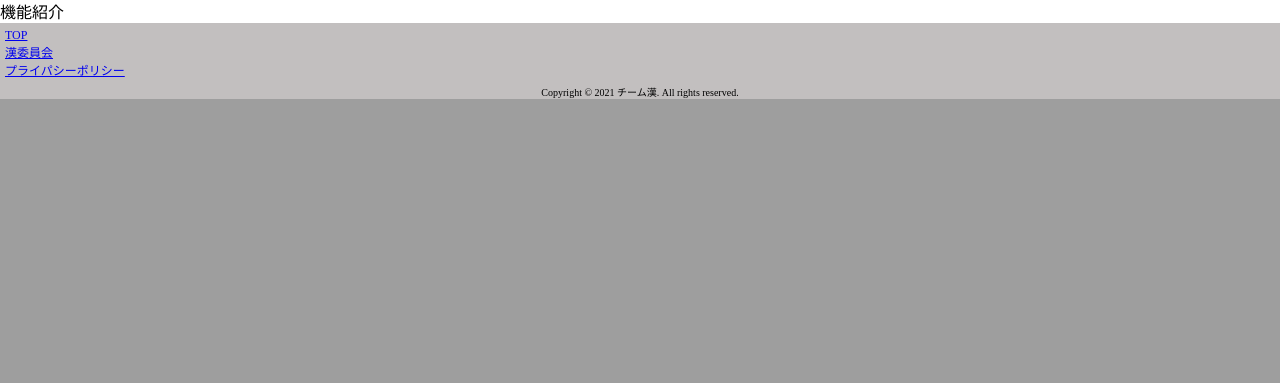
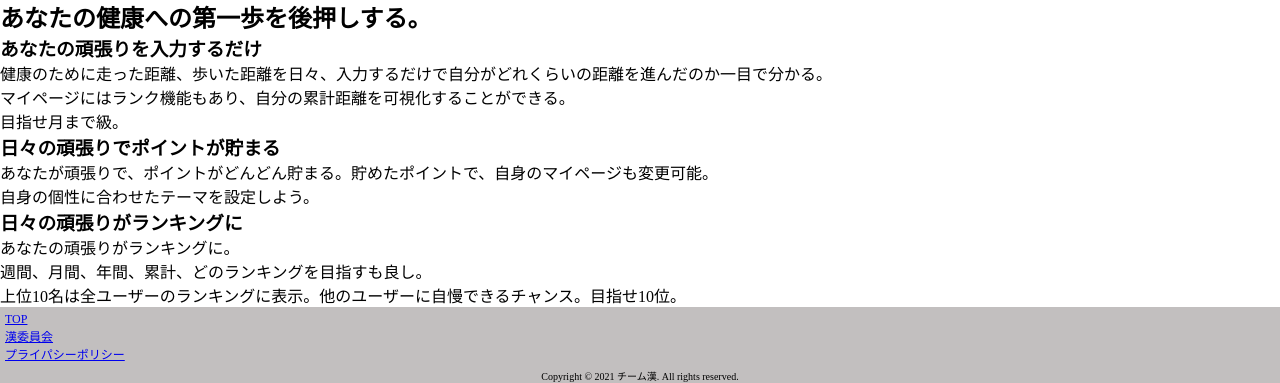
Before and after one commit to sss-sr2021/GUYS, a PHP site: page /top.php in a window 1280 px wide. Shown: the part 729-1112 px from the top of the page. Before the commit the page ends 828 px from the top, so only its background shows below. Run offline with PHP 8.4, Linux system fonts and the light colour scheme; some libraries are stand-ins or nearby versions.

Commit message:
top.php変更 admin.php変更

```diff
--- a/www/Pages/admin.php
+++ b/www/Pages/admin.php
@@ -6,7 +6,7 @@
  * Version :0.0.1
  * create :2021.05.20
  * Update :2021.05.24 秦//admin.phpのユーザー削除機能追加。
- *         2021.05.25 秦//管理者だけ非表示。
+ *         2021.05.25 秦//管理者だけ非表示。パスワードは非表示
  *
 */
 
@@ -50,7 +50,6 @@ include('./commonParts/header.php');
                         <th>名前</th>
                         <th>性別</th>
                         <th>メールアドレス</th>
-                        <th>パスワード</th>
                         <th>マイレージ</th>
                         <th>所持ポイント</th>
                     </tr>
@@ -63,7 +62,6 @@ include('./commonParts/header.php');
                         <td><?= $row['name'] ?></td>
                         <td><?= $row['gender'] ?></td>
                         <td><?= $row['email'] ?></td>
-                        <td><?= $row['pass'] ?></td>
                         <td><?= $row['sum_mileage'] ?></td>
                         <td><?= $row['point'] ?></td>
                     </tr>
--- a/www/Pages/top.php
+++ b/www/Pages/top.php
@@ -20,7 +20,30 @@ include('./commonParts/header.php');
      <div class='container'>
          <main>
              <div class="images"><p class="inimages">輝く明日へGO！</p></div>
-            <p>機能紹介</p>
+            <h2>あなたの健康への第一歩を後押しする。</h2>
+                <article class="provision">
+                    <h3>あなたの頑張りを入力するだけ</h3>
+                    <p>
+                        健康のために走った距離、歩いた距離を日々、入力するだけで自分がどれくらいの距離を進んだのか一目で分かる。<br/>
+                        マイページにはランク機能もあり、自分の累計距離を可視化することができる。<br/>
+                        目指せ月まで級。
+                    </p>
+                </article>
+                <article class="provision">
+                    <h3>日々の頑張りでポイントが貯まる</h3>
+                    <p>
+                        あなたが頑張りで、ポイントがどんどん貯まる。貯めたポイントで、自身のマイページも変更可能。<br/>
+                        自身の個性に合わせたテーマを設定しよう。
+                    </p>
+                </article>
+                <article class="provision">
+                    <h3>日々の頑張りがランキングに</h3>
+                    <p>
+                        あなたの頑張りがランキングに。<br/>
+                        週間、月間、年間、累計、どのランキングを目指すも良し。<br/>
+                        上位10名は全ユーザーのランキングに表示。他のユーザーに自慢できるチャンス。目指せ10位。
+                    </p>
+                </article>
          </main>
      </div>
 <?php
```
